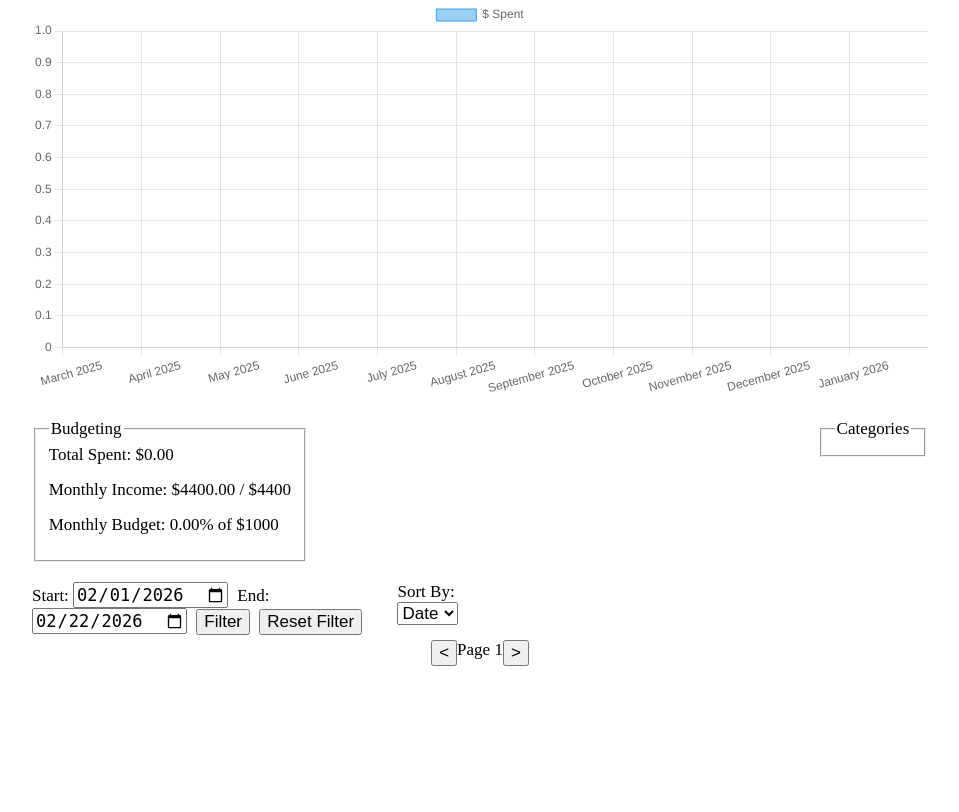
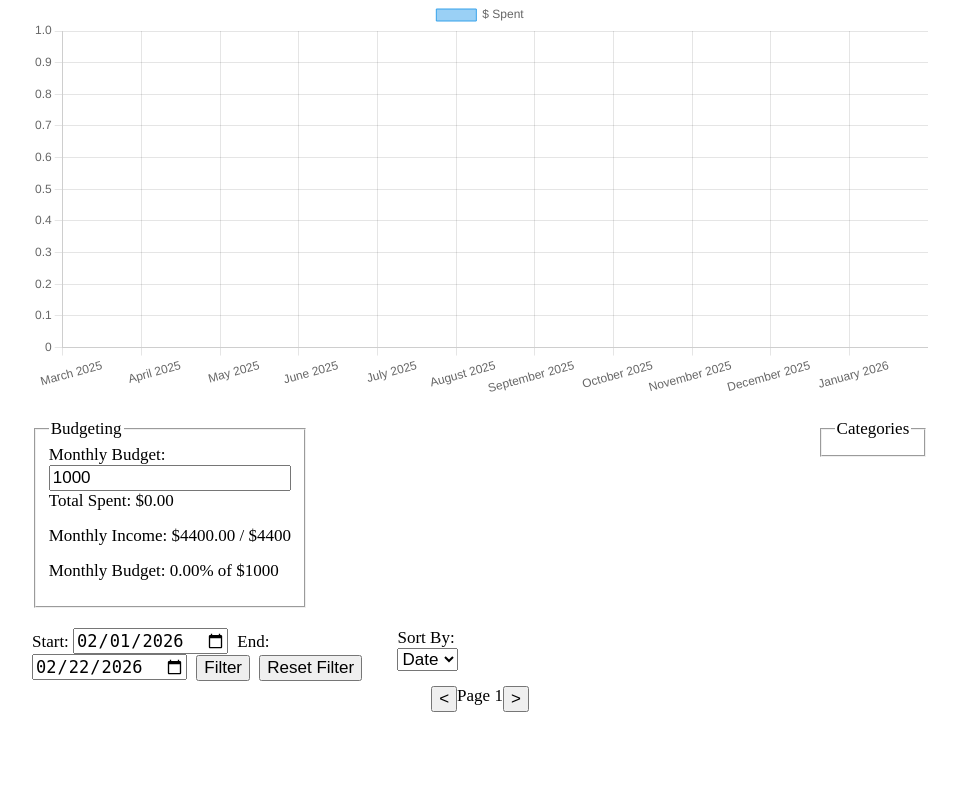
Before and after one commit to BrandonChenze/FinanceTracker, a Flask app: page / in a window 1280 px wide. Shown: the part 388-1200 px from the top of the page, without its empty margins (160-1119 px from the left). Before the commit the page ends 1054 px from the top, so only its background shows below. Run offline with Flask 3, Linux system fonts and the light colour scheme.

Commit message:
Dynamic budget. Fix read WF csv.

```diff
--- a/helpers.py
+++ b/helpers.py
@@ -4,7 +4,8 @@ from datetime import datetime
 
 
 def read_wells_fargo_data(path_to_csv) -> pd.DataFrame:
-    df = pd.read_csv(path_to_csv)
+    df = pd.read_csv(path_to_csv, header=None)
+    df.columns = ['Transaction Date', 'Amount', 'Placeholder', 'Placeholder1', 'Description']
     items = df[['Transaction Date', 'Amount', 'Placeholder', 'Placeholder1', 'Description']].values
     for transaction in items:
         item = Transaction(transaction[4], transaction[1], transaction[0])
--- a/main.py
+++ b/main.py
@@ -63,7 +63,7 @@ def main(start_date, end_date):
             category_totals[category] = category_sum
     categories = sorted(category_totals.items(), key=lambda item: item[1], reverse=True)
 
-    return render_template("main.html",
+    return render_template("main.html/",
                            data=transaction_data,
                            total=total,
                            categories=categories,
@@ -88,7 +88,7 @@ def delete_all():
 def delete(id):
     transactions.query.filter_by(id=id).delete()
     db.session.commit()
-    return redirect("/")
+    return redirect("/#transaction")
 
 
 @app.route("/upload", methods=["POST", "GET"])
--- a/static/js/main.js
+++ b/static/js/main.js
@@ -10,6 +10,9 @@ document.addEventListener('DOMContentLoaded', (event) => {
 function set_default_date(){
     today = new Date();
     element = document.getElementById('date_input');
+    if (element == null){
+        return
+    }
     filter_start = document.getElementById('filter_start');
     filter_end = document.getElementById('filter_end');
     var dd = String(today.getDate()).padStart(2, '0');
@@ -21,3 +24,18 @@ function set_default_date(){
     filter_end.value = todays_date;
     filter_start.value = first_day_of_month;
 }
+
+function update_budget(){
+    budget_input = document.getElementById("budget_input")
+    if (budget_input == null){
+        return
+    }
+    budget_input.addEventListener("input", (e) => {
+        budget = parseInt(document.getElementById("budget_input").value)
+        document.getElementById("budget_value").textContent = budget
+        total_spent = parseInt(document.getElementById("total_spent").textContent)
+        document.getElementById("budget_percent").textContent =  ((total_spent / budget) * 100).toFixed(2)
+    })
+
+}
+update_budget()
--- a/templates/base.html
+++ b/templates/base.html
@@ -4,7 +4,6 @@
     <meta charset="UTF-8">
     <meta name="viewport" content="width=device-width, initial-scale=1.0">
     <link rel="stylesheet" href="{{ url_for('static', filename='styles.css') }}">
-    <script src="{{ url_for('static', filename='js/main.js') }}"></script>
     <link rel="icon" type="image/x-icon" href="/static/favicon.png">
     {% block header %}
     {% endblock %}
@@ -23,4 +22,5 @@
     <div id="footer">
 
     </div>
+    <script src="{{ url_for('static', filename='js/main.js') }}"></script>
 </footer>
--- a/templates/main.html
+++ b/templates/main.html
@@ -74,11 +74,15 @@
     </script>
 
     <div id="overview">
+
         <fieldset id="budgeting">
+
+            <label>Monthly Budget:</label>
+            <input type="number" value="1000" id="budget_input">
             <legend>Budgeting</legend>
-            <span class="budgeting_item">Total Spent: ${{"%.2f"|format(total)}}  </span>
+            <span class="budgeting_item">Total Spent: $<span id="total_spent">{{"%.2f"|format(total)}}</span></span>
             <span class="budgeting_item">Monthly Income: ${{"%.2f"|format(4400 - total)}} / $4400</span>
-            <span class="budgeting_item">Monthly Budget: {{"%.2f"|format(total| int / 10)}}% of $1000</span>
+            <span class="budgeting_item">Monthly Budget: <span id="budget_percent">{{"%.2f"|format(total| int / 10)}}</span>% of $<span id="budget_value">1000</span></span>
         </fieldset>
 
         <fieldset id="budgeting">
@@ -94,7 +98,7 @@
             Start: <input id="filter_start" name="start" type="date" class="filter">
             End: <input id="filter_end" name="end" type="date" class="filter">
             <button type="submit" class="filter">Filter</button>
-            <a href="/"><button type="button" class="filter">Reset Filter</button></a>
+            <a href="/#transaction"><button type="button" class="filter">Reset Filter</button></a>
         </form>
 
         <label class="filter">Sort By:
@@ -128,9 +132,9 @@
     {% endfor %}
 
     <div id="page_navigation">
-        <a href="?page={{current_page - 1 if current_page > 1 else 1}}"><button><</button></a>
+        <a href="?page={{current_page - 1 if current_page > 1 else 1}}#transaction"><button><</button></a>
         <span>Page {{current_page}}</span>
-        <a href="?page={{current_page + 1}}"><button>></button></a>
+        <a href="?page={{current_page + 1}}#transaction"><button>></button></a>
     </div>
 
 {% endblock %}
```
